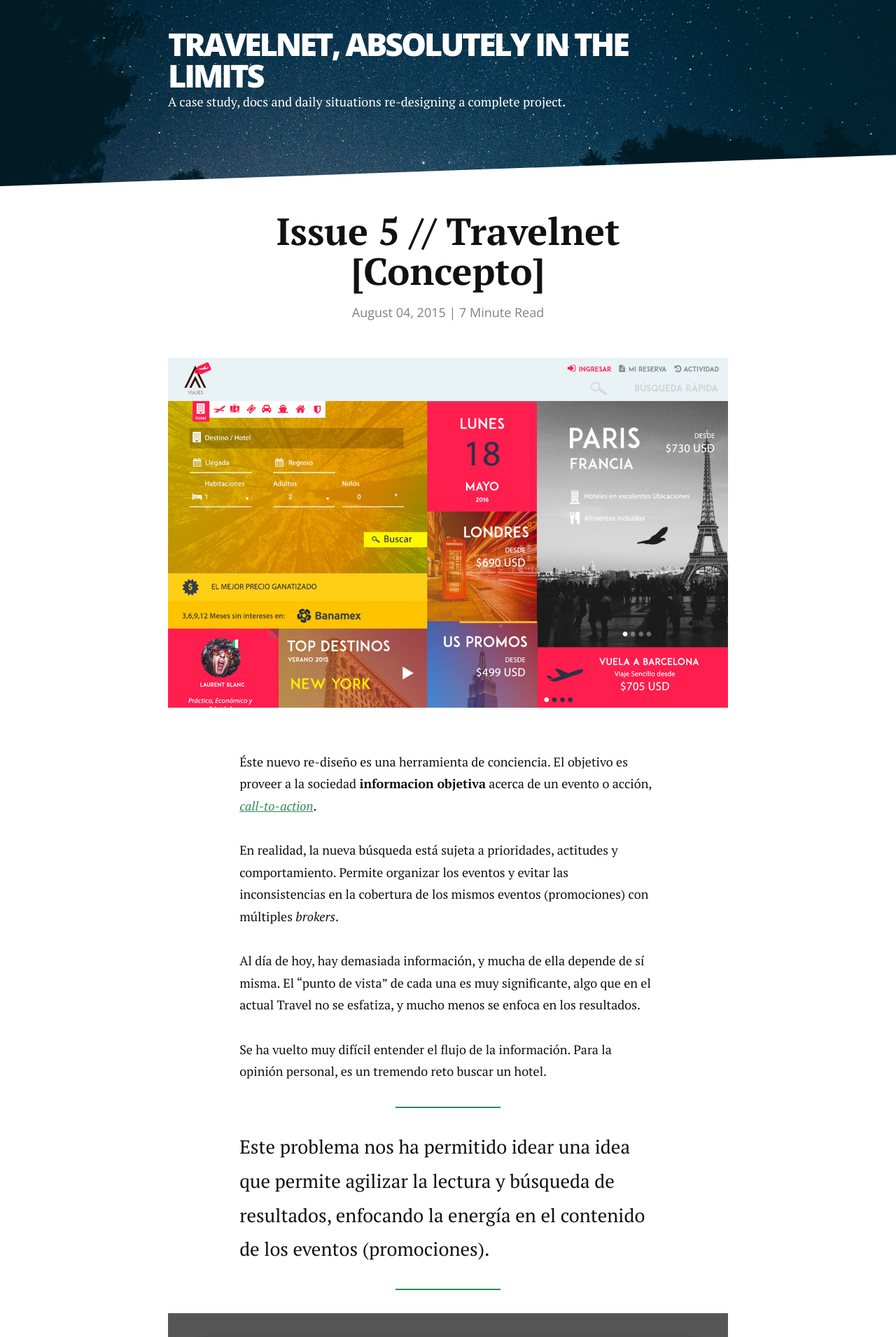
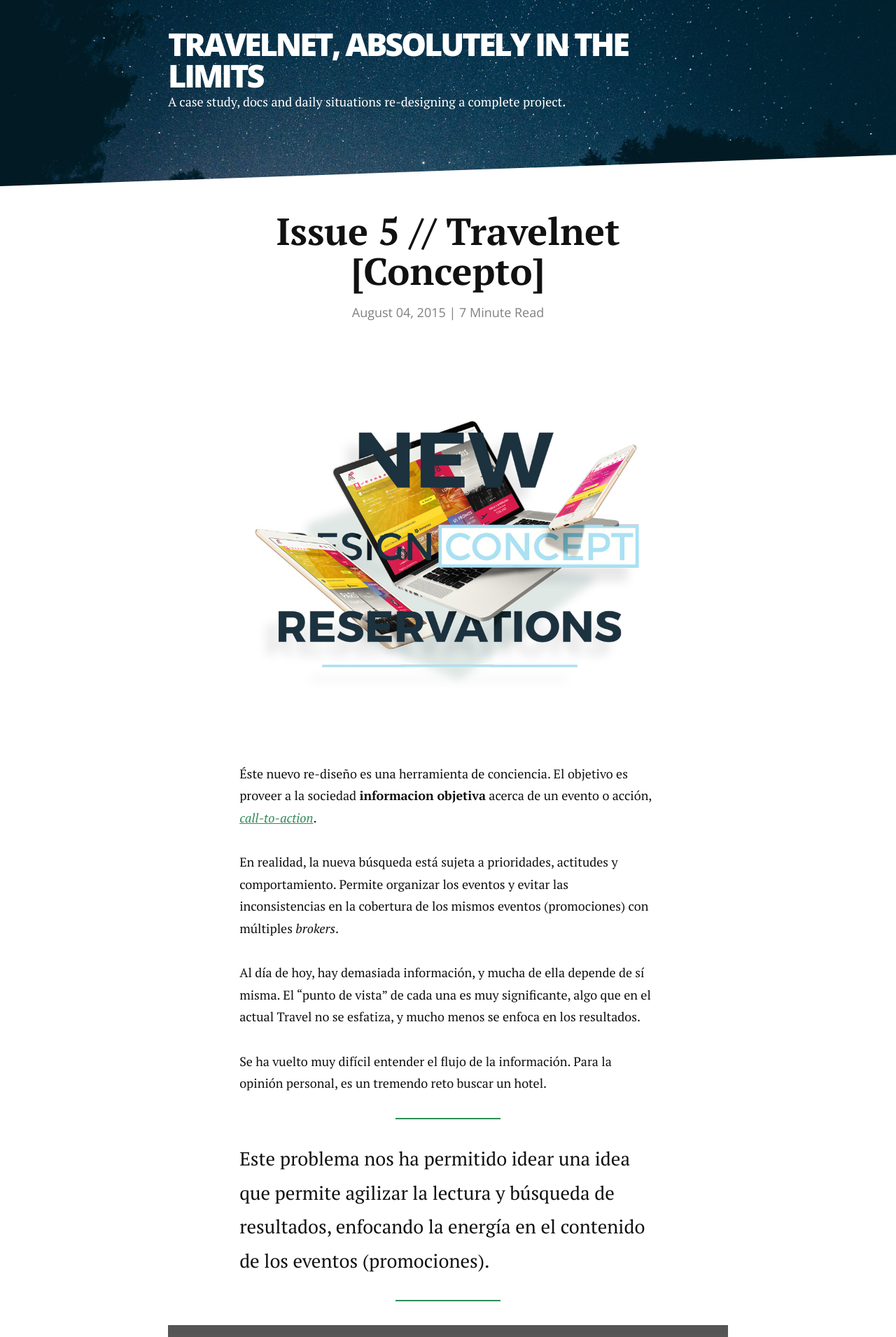
Before and after one commit to designingtravel/designingtravel.github.io, a Jekyll site: the page built from _posts/2015-08-04-a-big-redesign.md, in a window 1280 px wide. Shown: the top 1910 px of the page at 70% size. Built offline with Jekyll 4.4.1, drawn with Linux system fonts in a browser that asks for light colours; nearby versions of some CDN libraries; Markdown is read by kramdown in place of the engine named in the settings; comment, search, counter and statistics services are not loaded.

Commit message:
Fix header hero image

```diff
--- a/_posts/2015-08-04-a-big-redesign.md
+++ b/_posts/2015-08-04-a-big-redesign.md
@@ -5,7 +5,7 @@
 ---
 
 <figure>
-	<img src="{{ site.url }}/assets/img/design.jpg" alt="Getting that!">
+	<img src="{{ site.url }}/assets/img/gadgets.jpg" alt="Getting that!">
 </figure>
 
 Éste nuevo re-diseño es una herramienta de conciencia. El objetivo es proveer a la sociedad <strong>informacion objetiva</strong> acerca de un evento o acción, <em><a href="https://boagworld.com/design/10-techniques-for-an-effective-call-to-action">call-to-action</a></em>.
```
